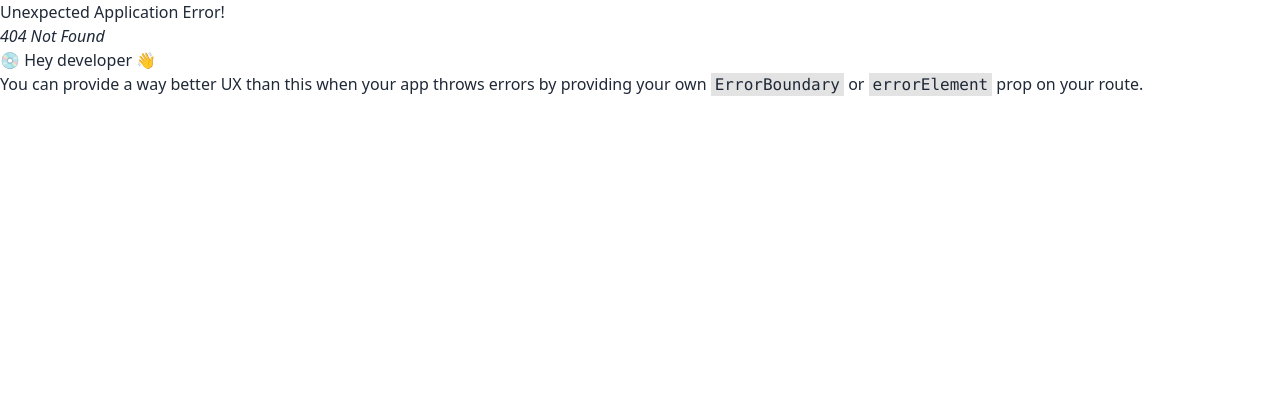
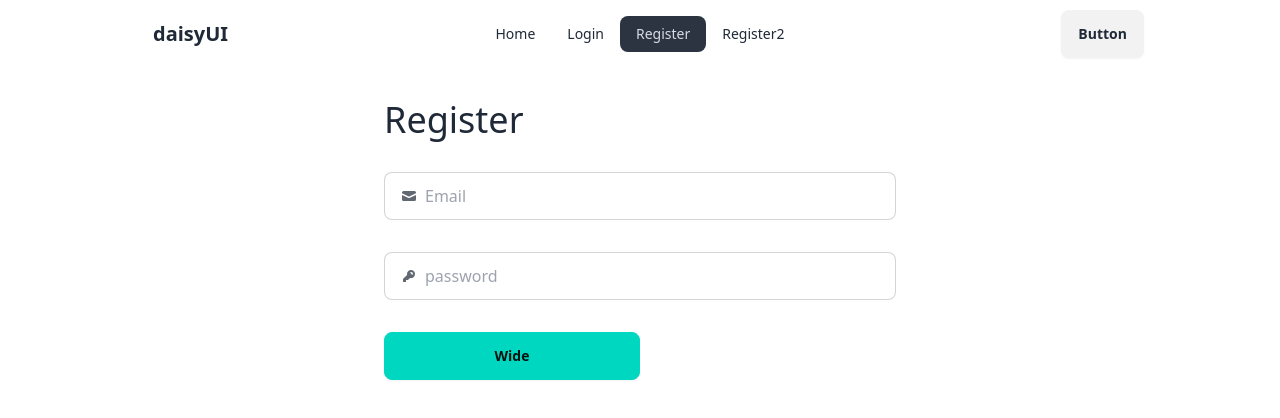
Before and after one commit to showrov4g/react-learingn, a React (Vite) app in the folder Firebase Two/: page /register in a window 1280 px wide. Before the commit this address had no page. Shown: the top 418 px of the page. Built offline with nearby package versions, Linux system fonts and the light colour scheme.

Commit message:
form setup

```diff
--- a/Firebase Two/src/Components/Header.jsx
+++ b/Firebase Two/src/Components/Header.jsx
@@ -1,10 +1,52 @@
-import React from 'react';
+import React from "react";
+import { NavLink } from "react-router-dom";
 
 const Header = () => {
-    return (
-        <div>
+  const links = (
+    <>
+      <li><NavLink to='/'>Home</NavLink></li>
+      <li><NavLink to='/login'>Login</NavLink></li>
+      <li><NavLink to='/register'>Register</NavLink></li>
+      <li><NavLink to='/register2'>Register2</NavLink></li>
+    </>
+  );
+  return (
+    <div className="navbar bg-base-100">
+      <div className="navbar-start">
+        <div className="dropdown">
+          <div tabIndex={0} role="button" className="btn btn-ghost lg:hidden">
+            <svg
+              xmlns="http://www.w3.org/2000/svg"
+              className="h-5 w-5"
+              fill="none"
+              viewBox="0 0 24 24"
+              stroke="currentColor"
+            >
+              <path
+                strokeLinecap="round"
+                strokeLinejoin="round"
+                strokeWidth="2"
+                d="M4 6h16M4 12h8m-8 6h16"
+              />
+            </svg>
+          </div>
+          <ul
+            tabIndex={0}
+            className="menu menu-sm dropdown-content bg-base-100 rounded-box z-[1] mt-3 w-52 p-2 shadow"
+          >
+            {links}
+          </ul>
         </div>
-    );
+        <a className="btn btn-ghost text-xl">daisyUI</a>
+      </div>
+      <div className="navbar-center hidden lg:flex">
+        <ul className="menu menu-horizontal px-1">{links}</ul>
+      </div>
+      <div className="navbar-end">
+        <a className="btn">Button</a>
+      </div>
+    </div>
+  );
 };
 
 export default Header;
--- /dev/null
+++ b/Firebase Two/src/Components/Login.jsx
@@ -0,0 +1,10 @@
+
+const Login = () => {
+    return (
+        <div>
+            <div className="text-4xl">Login</div>
+        </div>
+    );
+};
+
+export default Login;
--- /dev/null
+++ b/Firebase Two/src/Components/Register.jsx
@@ -0,0 +1,50 @@
+import React from "react";
+
+const Register = () => {
+
+    const handleRegister = (event)=>{
+        event.preventDefault()
+        const email = event.target.email.value;
+        const password = event.target.password.value;
+        console.log(email, password)
+    }
+
+  return (
+    <div className="max-w-lg mx-auto">
+      <h1 className="text-4xl my-8">Register</h1>
+      <form className="space-y-8" onSubmit={handleRegister}>
+        <label className="input input-bordered flex items-center gap-2">
+          <svg
+            xmlns="http://www.w3.org/2000/svg"
+            viewBox="0 0 16 16"
+            fill="currentColor"
+            className="h-4 w-4 opacity-70"
+          >
+            <path d="M2.5 3A1.5 1.5 0 0 0 1 4.5v.793c.026.009.051.02.076.032L7.674 8.51c.206.1.446.1.652 0l6.598-3.185A.755.755 0 0 1 15 5.293V4.5A1.5 1.5 0 0 0 13.5 3h-11Z" />
+            <path d="M15 6.954 8.978 9.86a2.25 2.25 0 0 1-1.956 0L1 6.954V11.5A1.5 1.5 0 0 0 2.5 13h11a1.5 1.5 0 0 0 1.5-1.5V6.954Z" />
+          </svg>
+          <input type="email" name="email" className="grow" placeholder="Email" />
+        </label>
+        {/* ============== */}
+        <label className="input input-bordered flex items-center gap-2">
+          <svg
+            xmlns="http://www.w3.org/2000/svg"
+            viewBox="0 0 16 16"
+            fill="currentColor"
+            className="h-4 w-4 opacity-70"
+          >
+            <path
+              fillRule="evenodd"
+              d="M14 6a4 4 0 0 1-4.899 3.899l-1.955 1.955a.5.5 0 0 1-.353.146H5v1.5a.5.5 0 0 1-.5.5h-2a.5.5 0 0 1-.5-.5v-2.293a.5.5 0 0 1 .146-.353l3.955-3.955A4 4 0 1 1 14 6Zm-4-2a.75.75 0 0 0 0 1.5.5.5 0 0 1 .5.5.75.75 0 0 0 1.5 0 2 2 0 0 0-2-2Z"
+              clipRule="evenodd"
+            />
+          </svg>
+          <input type="password" name="password" className="grow" placeholder="password"/>
+        </label>
+        <button className="btn btn-accent btn-wide">Wide</button>
+      </form>
+    </div>
+  );
+};
+
+export default Register;
--- a/Firebase Two/src/Layout/MainLayout.jsx
+++ b/Firebase Two/src/Layout/MainLayout.jsx
@@ -3,7 +3,7 @@
 
 const MainLayout = () => {
     return (
-        <div>
+        <div className="max-w-5xl mx-auto">
             <Header></Header>
             <Outlet></Outlet>
         </div>
```
Also changed, not shown: Firebase Two/src/main.jsx (+10 -0 lines).
